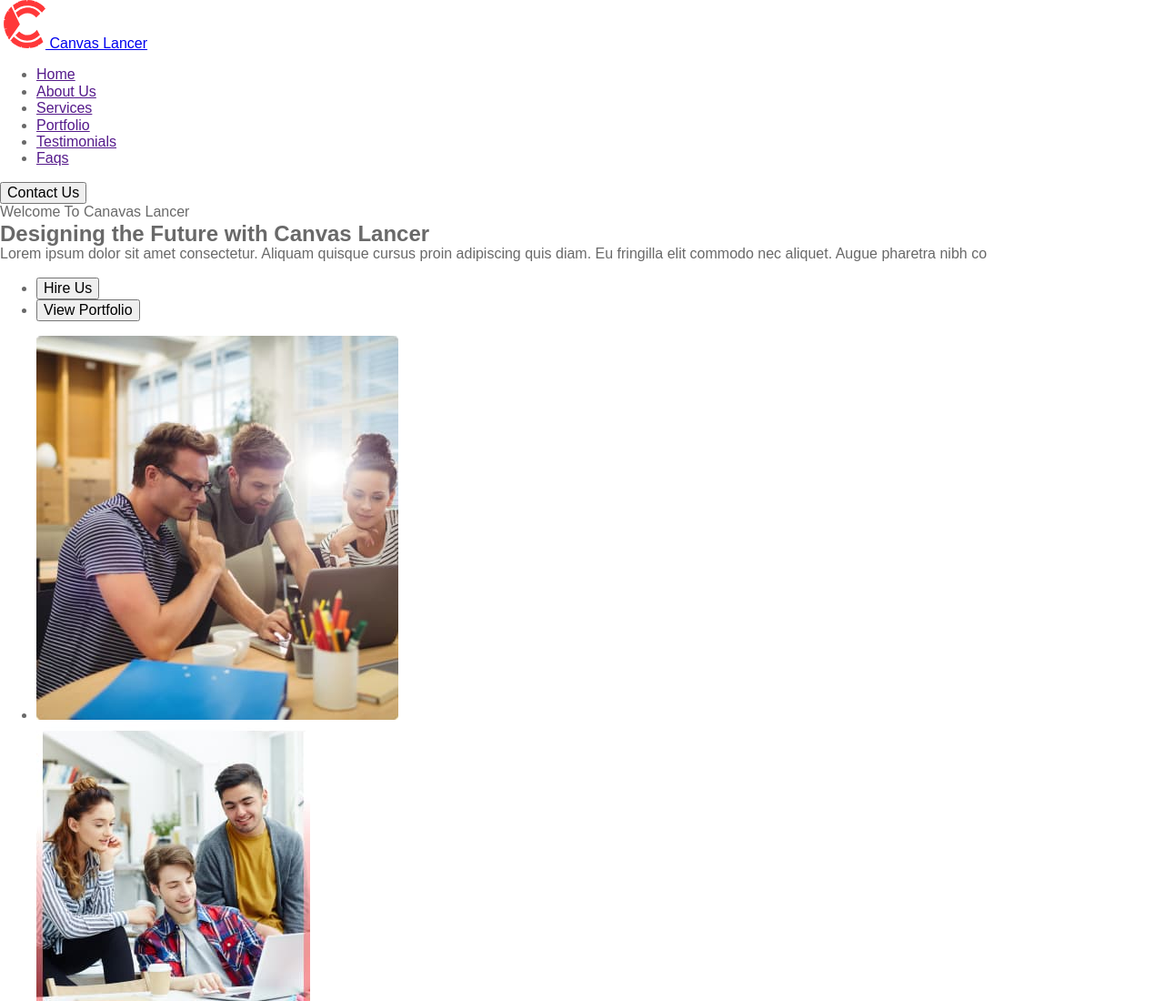
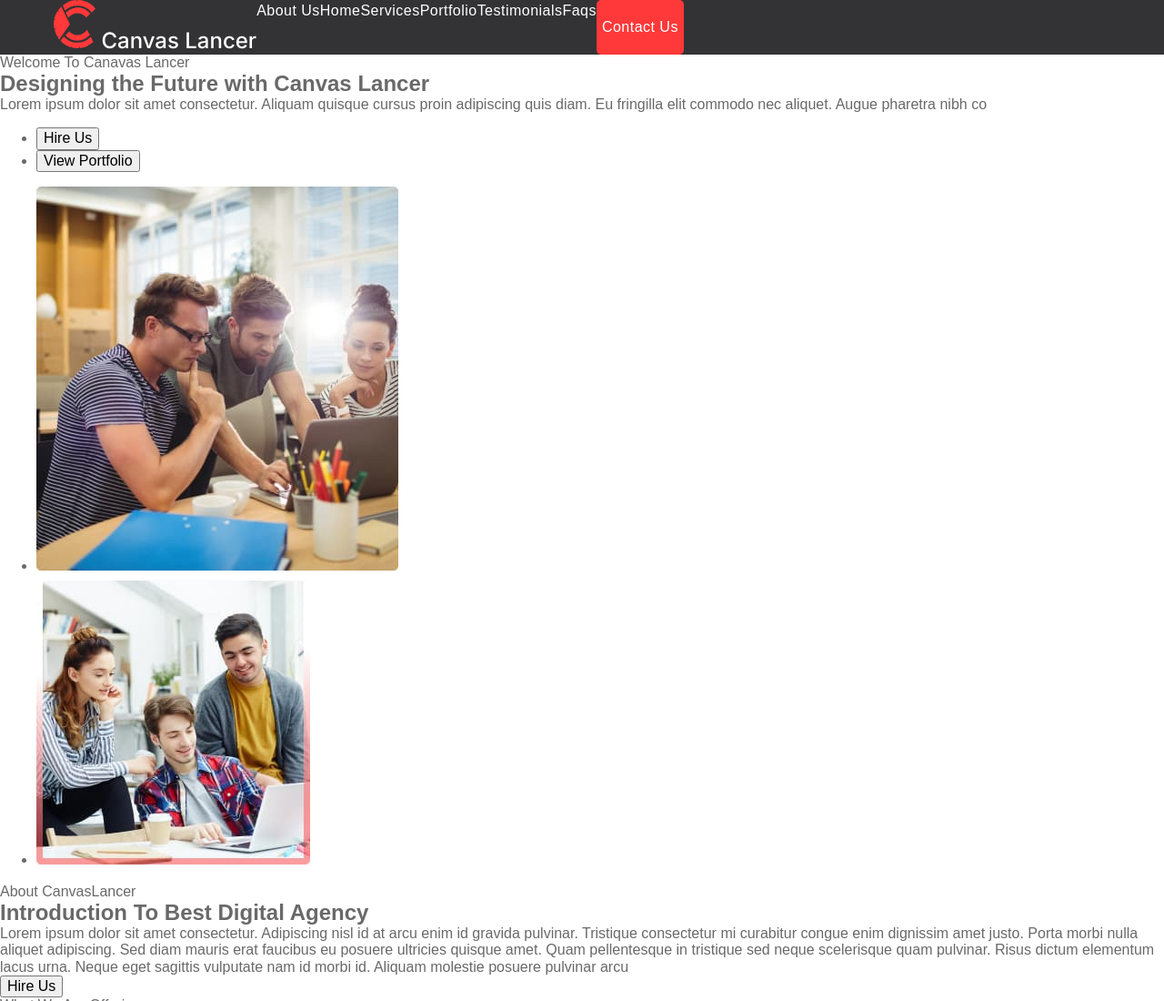
Before and after one commit to Vadyev/Practice-with-mentor, a plain HTML site: page index.html in a window 1280 px wide. Shown: the top 1100 px of the page at 91% size. Drawn offline with nearby package versions, Linux system fonts and the light colour scheme.

Commit message:
update css

```diff
--- a/css/styles.css
+++ b/css/styles.css
@@ -1,10 +1,10 @@
 :root {
+  --background: #333335;
   --accent-color: #ff3839;
-  --black-202020: #202020;
-  --gray-background: #f8f8f8;
-  --light-red: #333335;
-  --light-black: #696969;
-  --background-color: #ffffff;
+  --dark-color: #202020;
+  --light-color: #f8f8f8;
+  --main-white: #ffffff;
+  --text-color: #696969;
 }
 h1,
 h2,
@@ -24,10 +24,52 @@ p {
 }
 body {
   font-family: sans-serif;
-  color: var(--light-black);
-  background-color: var(--background-color);
+  color: var(--text-color);
+  background-color: var(--main-white);
 }
 button {
   font-family: inherit;
   cursor: pointer;
 }
+/* Header */
+
+.header {
+  background-color: var(--background);
+}
+.conteiner {
+  width: 1200px;
+  padding-left: 15px;
+  padding-right: 15px;
+  margin: 0 auto;
+}
+.header-conteiner {
+  display: flex;
+}
+.navigation {
+  display: flex;
+}
+.logo-link {
+  color: var(--main-white);
+  font-family: "Inter";
+  font-style: normal;
+  font-size: 24px;
+  line-height: 1.2;
+}
+.nav-list {
+  display: flex;
+}
+.list-link {
+  color: var(--main-white);
+  font-size: 16px;
+  line-height: 1.5;
+  letter-spacing: 0.03em;
+}
+.header-button {
+  color: var(--main-white);
+  background-color: var(--accent-color);
+  font-size: 16px;
+  line-height: 1.5;
+  letter-spacing: 0.03em;
+  border-radius: 5px;
+  border: none;
+}
--- a/index.html
+++ b/index.html
@@ -20,23 +20,27 @@ https://cdn.jsdelivr.net/npm/modern-normalize@1.1.0/modern-normalize.min.css
     <link rel="stylesheet" href="./css/styles.css" />
   </head>
   <body>
-    <header>
+    <header class="header">
       <!-- Header Section -->
-      <a href="./index.html"
-        ><svg class="logo" width="50" height="53">
-          <use href="./images/icons.svg#icon-logo"></use>
-        </svg>
-        Canvas Lancer</a
-      >
-      <ul class="menu-nav">
-        <li class="menu-nav-item"><a href="">Home</a></li>
-        <li class="menu-nav-item"><a href="">About Us</a></li>
-        <li class="menu-nav-item"><a href="">Services</a></li>
-        <li class="menu-nav-item"><a href="">Portfolio</a></li>
-        <li class="menu-nav-item"><a href="">Testimonials</a></li>
-        <li class="menu-nav-item"><a href="">Faqs</a></li>
-      </ul>
-      <button type="button">Contact Us</button>
+      <div class="header-conteiner conteiner">
+        <nav class="navigation">
+          <a href="./index.html" class="logo-link link"
+            ><svg width="50" height="53">
+              <use href="./images/icons.svg#icon-logo"></use>
+            </svg>
+            Canvas Lancer</a
+          >
+          <ul class="nav-list list">
+            <li><a href="" class="list-link link">About Us</a></li>
+            <li><a href="" class="list-link link">Home</a></li>
+            <li><a href="" class="list-link link">Services</a></li>
+            <li><a href="" class="list-link link">Portfolio</a></li>
+            <li><a href="" class="list-link link">Testimonials</a></li>
+            <li><a href="" class="list-link link">Faqs</a></li>
+          </ul>
+          <button type="button" class="header-button button">Contact Us</button>
+        </nav>
+      </div>
     </header>
     <main>
       <!-- Hero section -->
```
